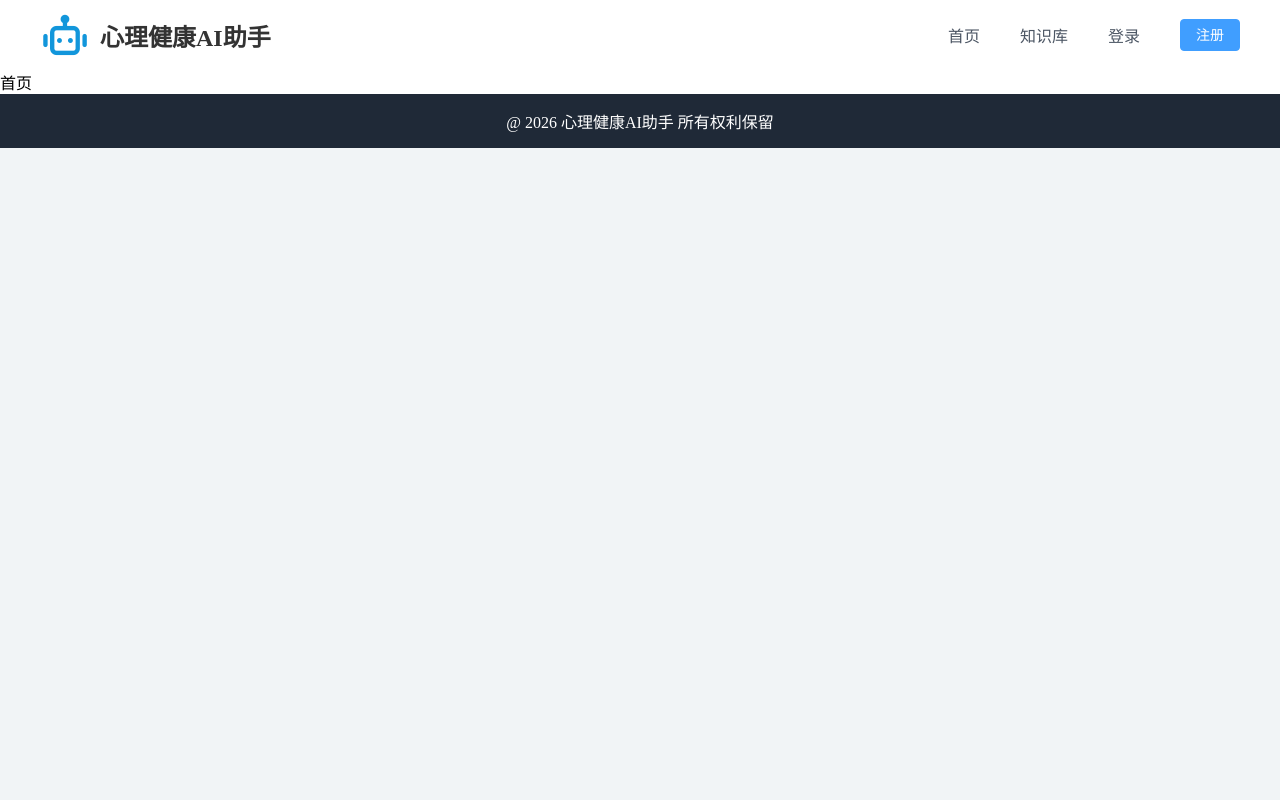
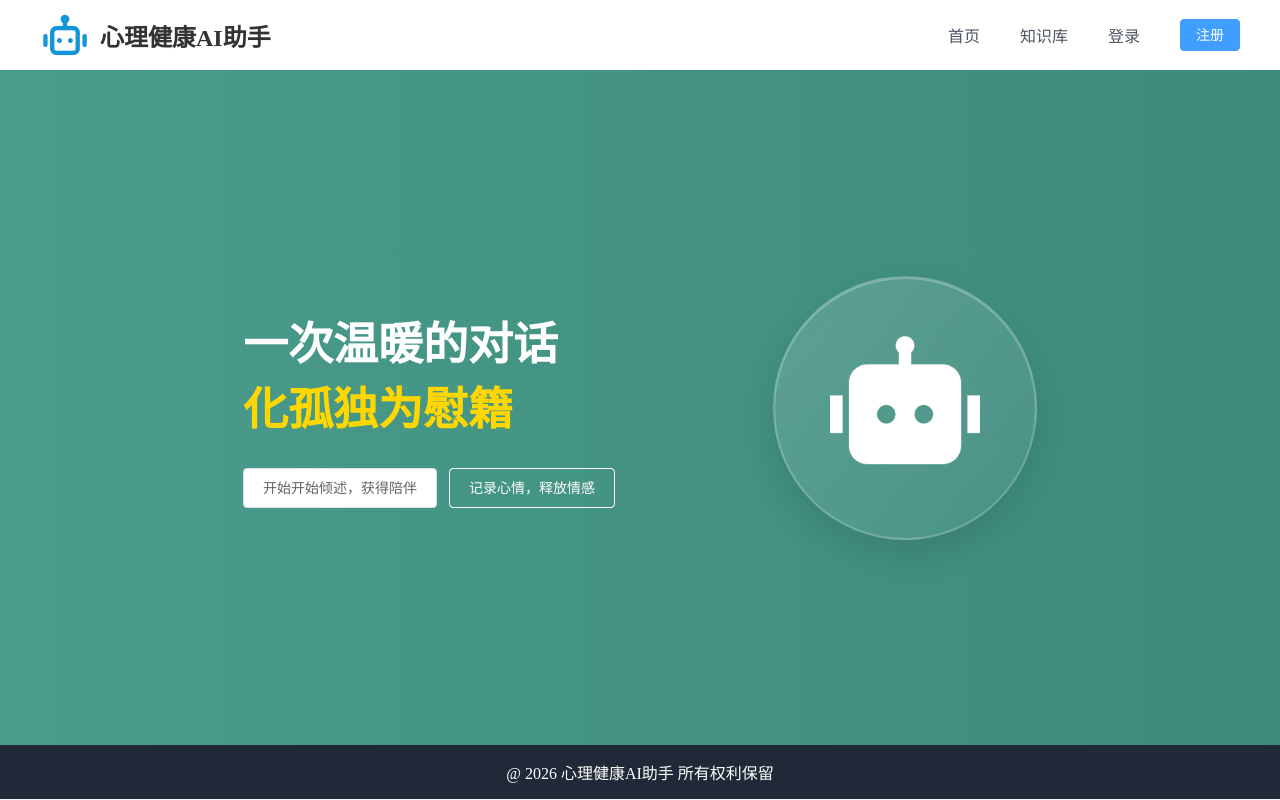
Before and after one commit to Andrew-guo20/vue_project, a Vue app: page / in a window 1280 px wide. Built offline with nearby package versions, Linux system fonts and the light colour scheme.

Commit message:
首页静态页面

```diff
--- a/src/views/home.vue
+++ b/src/views/home.vue
@@ -1,3 +1,70 @@
 <template>
-  首页
+  <div class="home-container">
+    <div class="content">
+      <div class="text">
+        <h2 class="title">
+          一次温暖的对话<br>
+          <span class="highlight-text">化孤独为慰籍</span>
+        </h2>
+        <p class="description"></p>
+        <div class="hero-actions">
+          <el-button size="large">开始开始倾述，获得陪伴</el-button>
+          <el-button size="large" style="border-color: #fff;" color="transparent">记录心情，释放情感</el-button>
+        </div>
+      </div>
+      <div class="robot">
+        <el-image :src="iconUrl" alt="robot" style="width: 150px;height: 150px;"></el-image>
+      </div>
+    </div>
+  </div>
 </template>
+
+<script setup>
+import { ref } from 'vue'
+
+const iconUrl = new URL('@/assets/images/robot-fill.png', import.meta.url).href
+</script>
+
+<style lang="scss" scoped>
+.home-container {
+    background: linear-gradient(90deg, rgb(74, 156, 140) 0%, rgb(61, 138, 122) 100%) rgba(74, 156, 140, 0.95);
+    color: white;
+    padding: 5rem 0;
+    height: calc(100vh - 285px);
+    display: flex;
+    align-items: center;
+    justify-content: center;
+    .content {
+      display: flex;
+      justify-content: center;
+      align-items: center;
+      gap: 30px;
+        .text {
+            width: 500px;
+            .title {
+                font-size: 45px;
+                font-weight: bold;
+                // line-height: 1.2;
+                margin-bottom: 15px;
+                .highlight-text {
+                    color: #ffd700;
+                }
+            }
+            .hero-actions {
+                margin-top: 30px;
+            }
+        }
+        .robot {
+            display: flex;
+            justify-content: center;
+            align-items: center;
+            width: 260px;
+            height: 260px;
+            border-radius: 50%;
+            border: 2px solid rgba(255, 255, 255, 0.2);
+            background: linear-gradient(135deg, rgba(255, 255, 255, 0.15) 0%, rgba(255, 255, 255, 0.05) 100%);
+            box-shadow: 0 15px 35px rgba(0, 0, 0, 0.1),inset 0 1px 0 rgba(255, 255, 255, 0.3);
+        }
+    }
+}
+</style>
```
